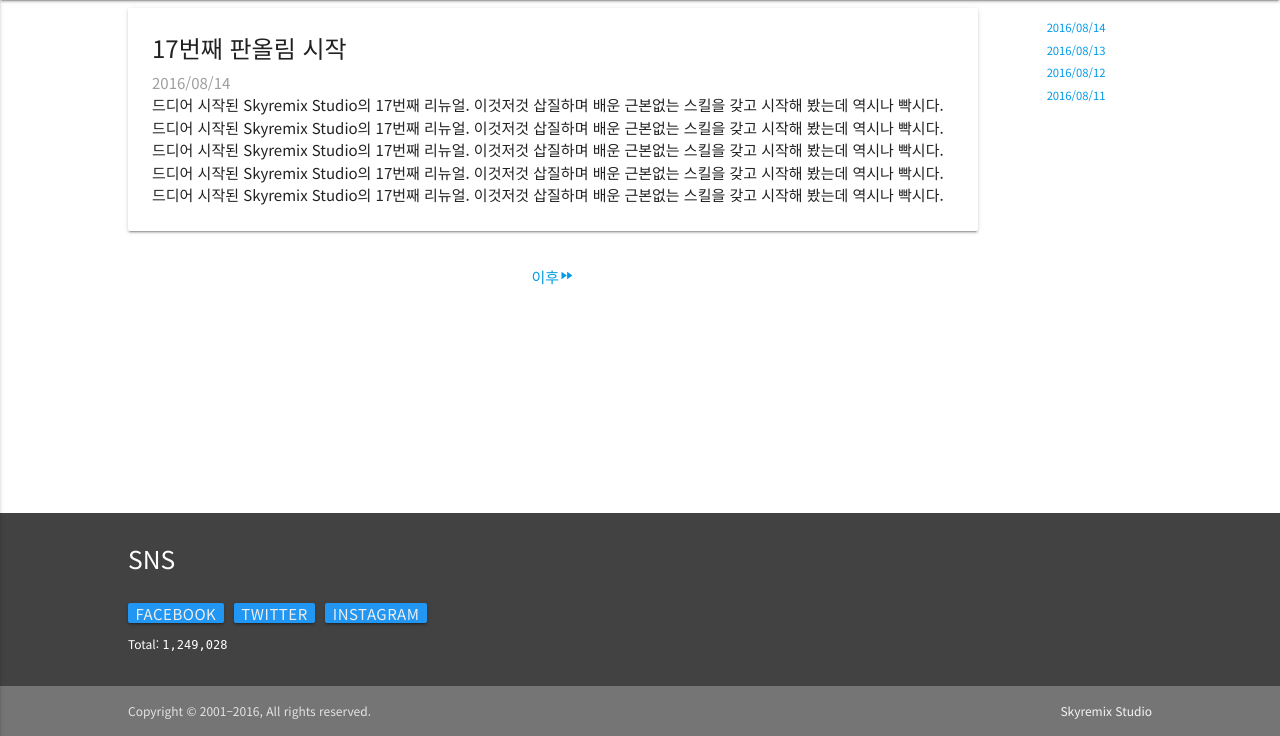
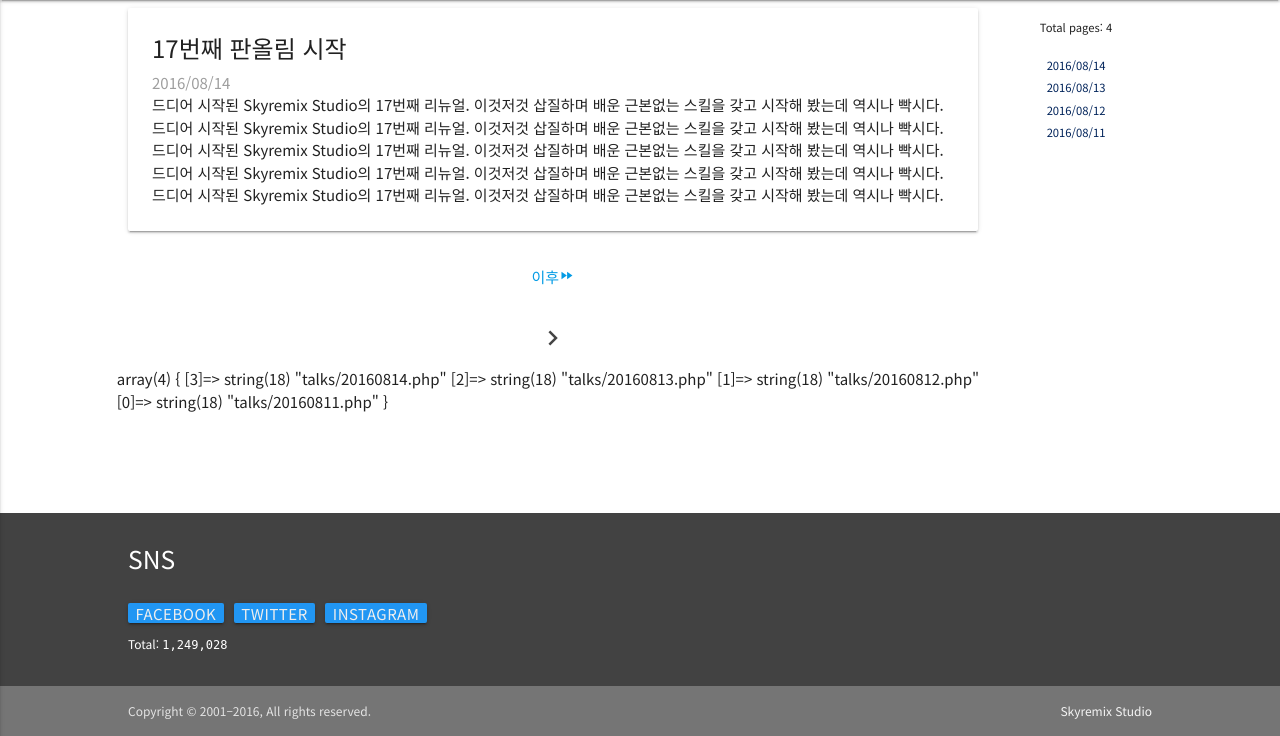
Before and after one commit to lilis2nd/17th, a PHP site: page /talks.php in a window 1280 px wide. Shown: the part 64-800 px from the top of the page. Run offline with PHP 8.4, Linux system fonts and the light colour scheme; data that the repository does not hold is empty; some libraries are stand-ins or nearby versions.

Commit message:
Talks pagination

```diff
--- a/css/17th.css
+++ b/css/17th.css
@@ -25,7 +25,6 @@ nav .brand-logo {
     }
 }
 
-
 main {
     flex: 1 0 auto;
 }
@@ -47,3 +46,7 @@ ul#talksList {
     overflow: hidden;
     overflow-y: auto;
 }
+
+ul#talksList a {
+    color: #00235a;
+}
--- a/inc.menu.php
+++ b/inc.menu.php
@@ -3,6 +3,13 @@
  * Created by PhpStorm.
  * User: lilis
  */
+// Talks 메뉴 page 설정
+$menu_talk_files = glob('talks/*.php');
+arsort($menu_talk_files);
+$menu_talk_count = count($menu_talk_files);
+$menu_talk_recent_full = $menu_talk_files[$menu_talk_count-1];
+$menu_talk_recent_exp = explode('/',$menu_talk_recent_full);
+$menu_talk_recent_name = basename($menu_talk_recent_exp[1],'.php');
 ?>
 <header>
     <div class="navbar-fixed">
@@ -17,7 +24,7 @@
                 <ul class="right hide-on-med-and-down">
                     <li class="active"><a href="index.real.php">Home</a></li>
                     <li><a href="about.php">About</a></li>
-                    <li><a href="talks.php">Talks</a></li>
+                    <li><a href="talks.php?page=<?php echo $menu_talk_recent_name; ?>">Talks</a></li>
                     <li><a class="dropdown-button" href="#" data-activates="dropPhotos">Photos<i
                                 class="material-icons right">arrow_drop_down</i></a></li>
                     <li><a href="#">Videos</a></li>
@@ -28,7 +35,7 @@
                 <ul class="side-nav" id="mobile">
                     <li class="active"><a href="index.real.php">Home</a></li>
                     <li><a href="about.php">About</a></li>
-                    <li><a href="talks.php">Talks</a></li>
+                    <li><a href="talks.php?page=<?php echo $menu_talk_recent_name; ?>">Talks</a></li>
                     <li class="divider"></li>
                     <li><a href="#">Snapshots</a></li>
                     <li><a href="#">Projects</a></li>
--- a/talks.php
+++ b/talks.php
@@ -23,7 +23,7 @@ define('TALKDIR', 'talks/');
 					$recent_date = basename($files[$count_page - 1], '.php');
 					if (!isset($date)) {
 //						include(TALKDIR . "$recent_date.php");
-						talkInc(TALKDIR."$recent_date.php");
+						talkInc(TALKDIR . "$recent_date.php");
 					} else {
 //						include(TALKDIR . "$date.php");
 						talkInc(TALKDIR . "$date.php");
@@ -50,9 +50,58 @@ define('TALKDIR', 'talks/');
 					}
 					?>
 				</div>
+				<div class="row">
+					<div class="center-align">
+						<?php
+						$page_first_exp = explode("/", $files[$count_page-1]);
+						$page_last_exp = explode("/", $files[0]);
+						$page_first = basename($page_first_exp[1],".php");
+						$page_last = basename($page_last_exp[1],".php");
+						$page_current_exp = explode("=",$_SERVER['QUERY_STRING']);
+						$page_current = $page_current_exp[1];
+
+						echo "<ul class=\"pagination\">\r\n";
+						if ($currentInt == ($count_page -1)) {
+							echo "<li class=\"waves-effect\"><a href=\"$nextURL\"><i class=\"material-icons\">chevron_right</i></a></li>";
+						} elseif ($currentInt == 0) {
+							echo "<li class=\"waves-effect\"><a href=\"$prevURL\"><i class=\"material-icons\">chevron_left</i></a></li>";
+						}
+						echo "</ul>\r\n";
+						/*echo "<ul class=\"pagination\">\r\n";
+
+						echo "<a href=\"talks.php?page=$page_first\">1</a>";
+						echo "&nbsp;";
+						echo "<a href=\"talks.php?page=$page_current\">$currentInt</a>";
+						echo "&nbsp;";
+						echo "<a href=\"talks.php?page=$page_last\">$count_page</a>";
+						echo "</ul>\r\n";*/
+
+
+						$test = array_search(TALKDIR . "$date.php", $files);
+//						var_dump($test);
+
+						?>
+					</div>
+					<?php
+
+					//					echo $count_page -1;
+					//					asort($files);
+					echo "<pre>" . var_dump($files) . "</pre>";
+					/*foreach ($files as $key=>$value) {
+						$page_exp = explode('/',$value);
+						$page_name = basename($page_exp[1],'.php');
+						$key = $key - (count($files));
+						echo "<a href=\"talks.php?date=".$page_name."\">".abs($key)."</a>&nbsp;";
+
+					}*/
+					?>
+				</div>
 			</div>
 			<div class="col l2 m2 s2">
 				<div class="row">
+					<p class="center-align">
+						<small>Total pages: <?php echo $count_page; ?></small>
+					</p>
 					<ul class="center-align" id="talksList">
 						<?php
 						for ($i = ($count_page - 1); $i >= 0; $i--) {
```
Also changed, not shown: inc.functions.php (line endings or trailing spaces).
